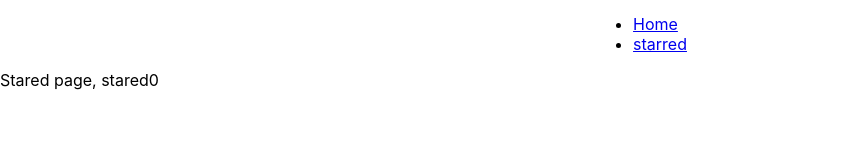
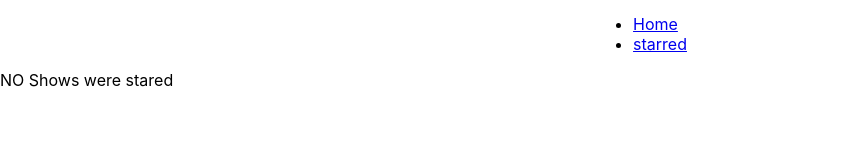
Before and after one commit to rajnibhatt/Box-Offiice-game, a React (Create React App) app: page /Stared in a window 1280 px wide. Shown: the part 136-296 px from the top of the page, without its empty margins (0-848 px from the left). Built offline with nearby package versions, Linux system fonts and the light colour scheme.

Commit message:
fetch stared show data and display show grid data for them

```diff
--- a/src/Api/Tvmaze.js
+++ b/src/Api/Tvmaze.js
@@ -6,4 +6,11 @@ const apiGet = async (queryString)=>{
 };
 export const searchForShows = (query) => apiGet(`/search/shows?q=${query}`);
 export const searchForPeople = (query) =>apiGet(`/search/people?q=${query}`);
-export const getShowById = showId => apiGet(`/shows/${showId}?embed[]=seasons&embed[]=cast`);
+export const getShowById = showId =>
+apiGet(`/shows/${showId}?embed[]=seasons&embed[]=cast`);
+export const getShowByIds = async showIds =>{
+    console.log(showIds);
+    const promises = showIds.map(showId =>getShowById(showId));
+    return Promise.all(promises);
+
+};
--- a/src/Component/shows/ShowGrid.jsx
+++ b/src/Component/shows/ShowGrid.jsx
@@ -17,6 +17,7 @@ const ShowGrid = ({ shows }) => {
   return (
     <div>
       {shows.map(data => (
+
         <ShowCard
        key={data.show.id}
        id={data.show.id}
--- a/src/Pages/Stared.jsx
+++ b/src/Pages/Stared.jsx
@@ -1,7 +1,27 @@
 import { useStaredShows } from "../librarycustom/useStaredShow";
+import { useQuery } from "@tanstack/react-query";
+import { getShowByIds } from "../Api/Tvmaze";
+import ShowGrid from "../Component/shows/ShowGrid";
+
 const Started = ()=>{
-    const [staredShow] = useStaredShows( );
-    return <div>Stared page, stared{staredShow.length}</div>
+    const [staredShowIds] = useStaredShows( );
+    const {data:staredShow, error:staredShowError} = useQuery({
+        queryKey:['stared', staredShowIds],
+        queryFn: () => getShowByIds(staredShowIds).then(result => result.map(show=> ({ show })
+          )),
+        refetchOnWindowFocus:false,
+    });
+    if(staredShow?.length === 0){
+        return <div>NO Shows were stared</div>
+
+    }
+    if(staredShow?.length > 0){
+        return <ShowGrid shows={staredShow}></ShowGrid>
+    }
+    if(staredShowError){
+        return <div>Error occured:{staredShowError.message}</div>
+    }
+    return <div>hello</div>
 
 };
 export default Started;
```
